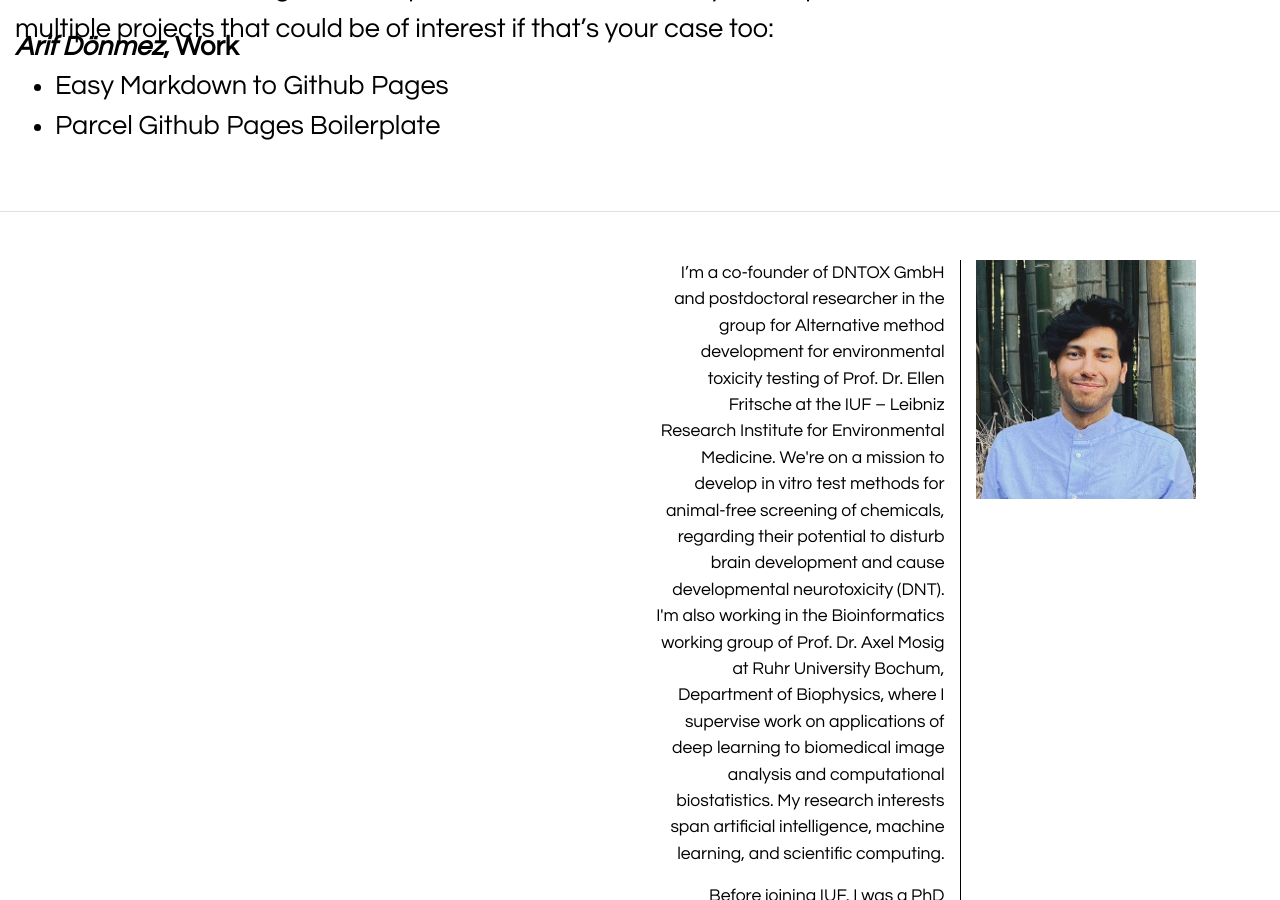
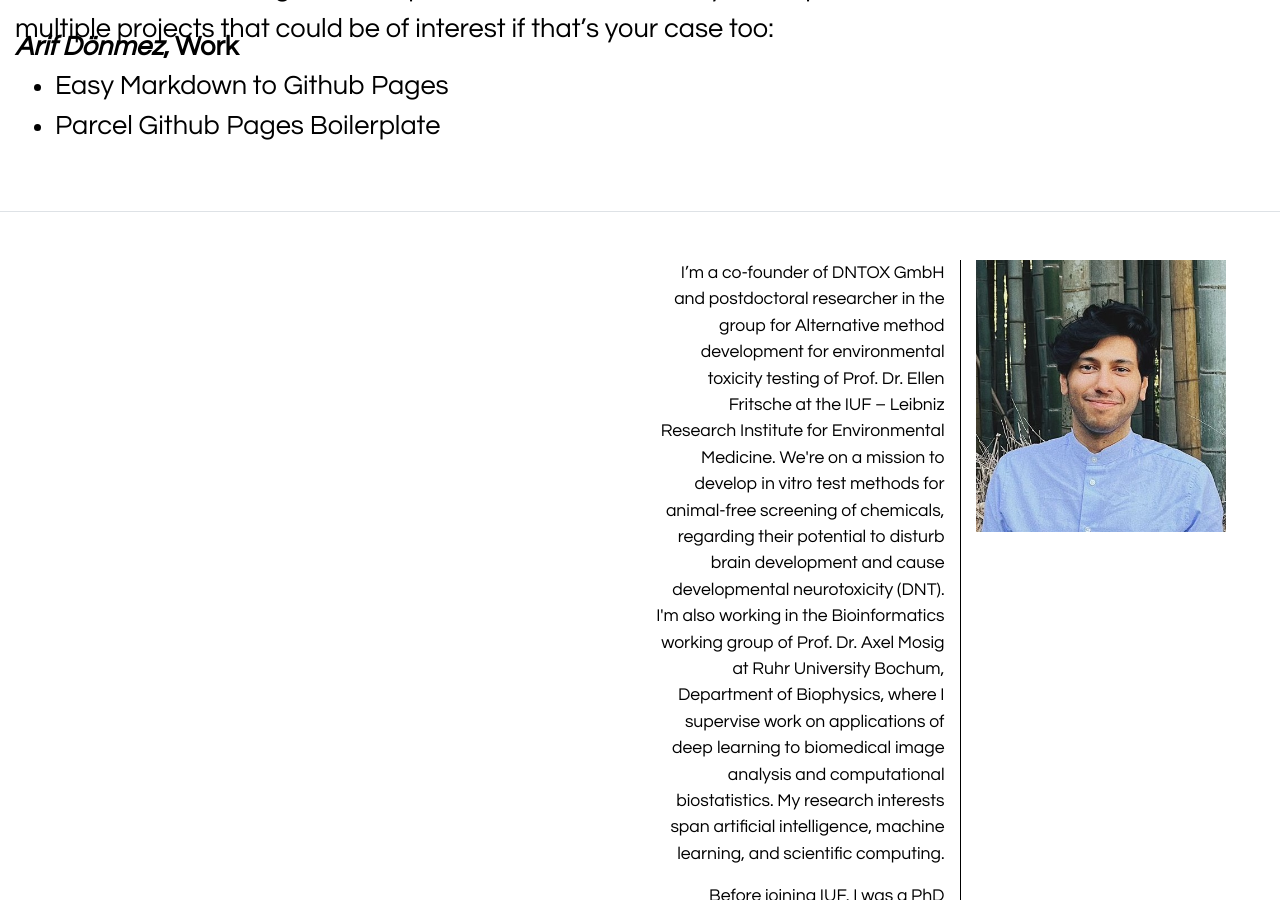
Before and after one commit to alim-zend/alim-zend.github.io, a Jekyll site: the page built from index.md, in a window 1280 px wide and 900 px high, scrolled down 4722 px. Built offline with Jekyll 4.4.1, drawn with Linux system fonts in a browser that asks for light colours.

Commit message:
Update footer.html

```diff
--- a/_includes/footer.html
+++ b/_includes/footer.html
@@ -20,7 +20,7 @@
         </p>
       </div>
       <div class="col-sm" style="font-weight:bold;border-width: thin;border-left-style: solid;">
-        <img src="arifdoenmez.jpg" alt="Arif Doenmez" width="220px;">
+        <img src="arifdoenmez.jpg" alt="Arif Doenmez" width="250px;">
       </div>
 
     </div>
```
